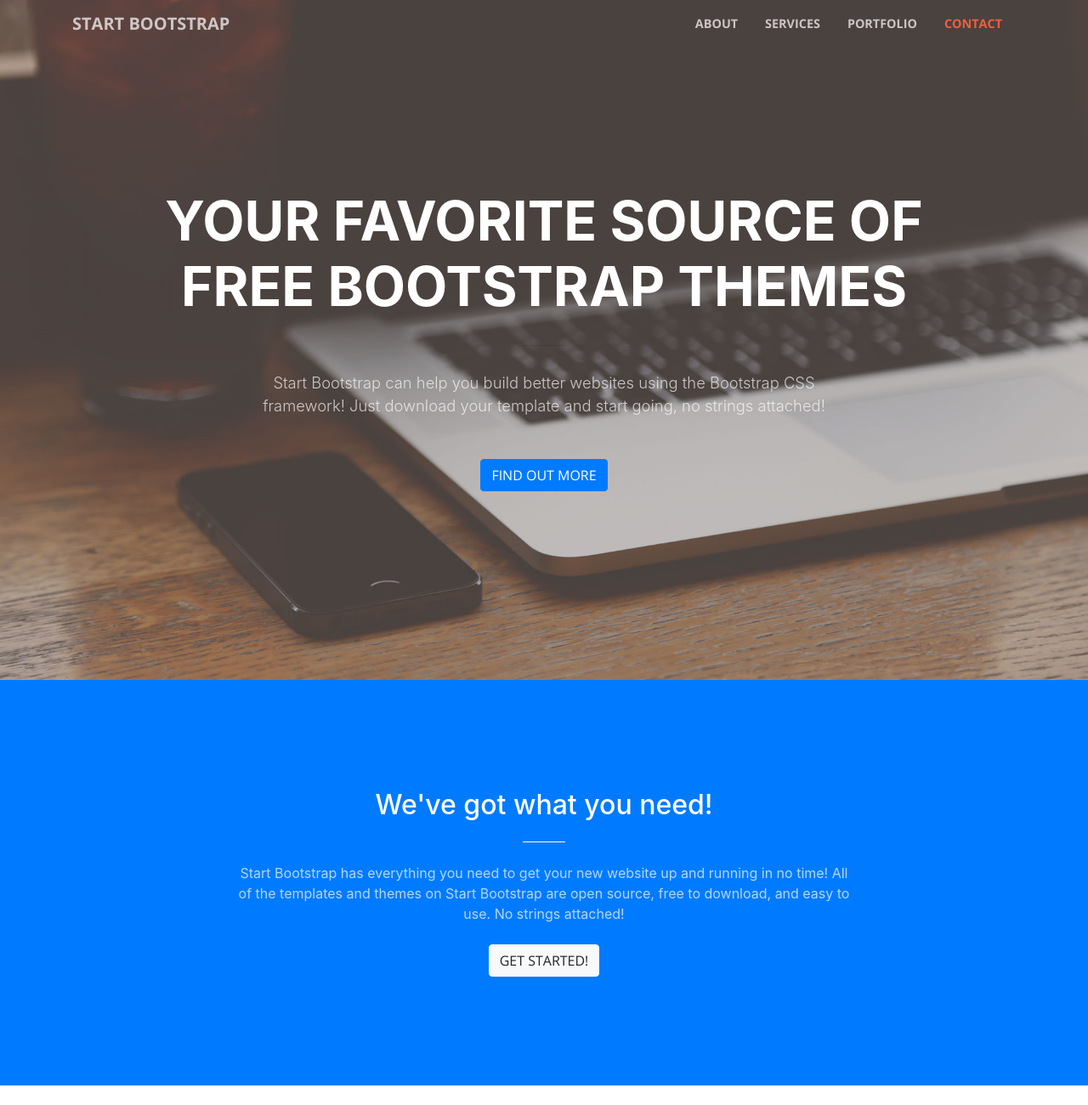
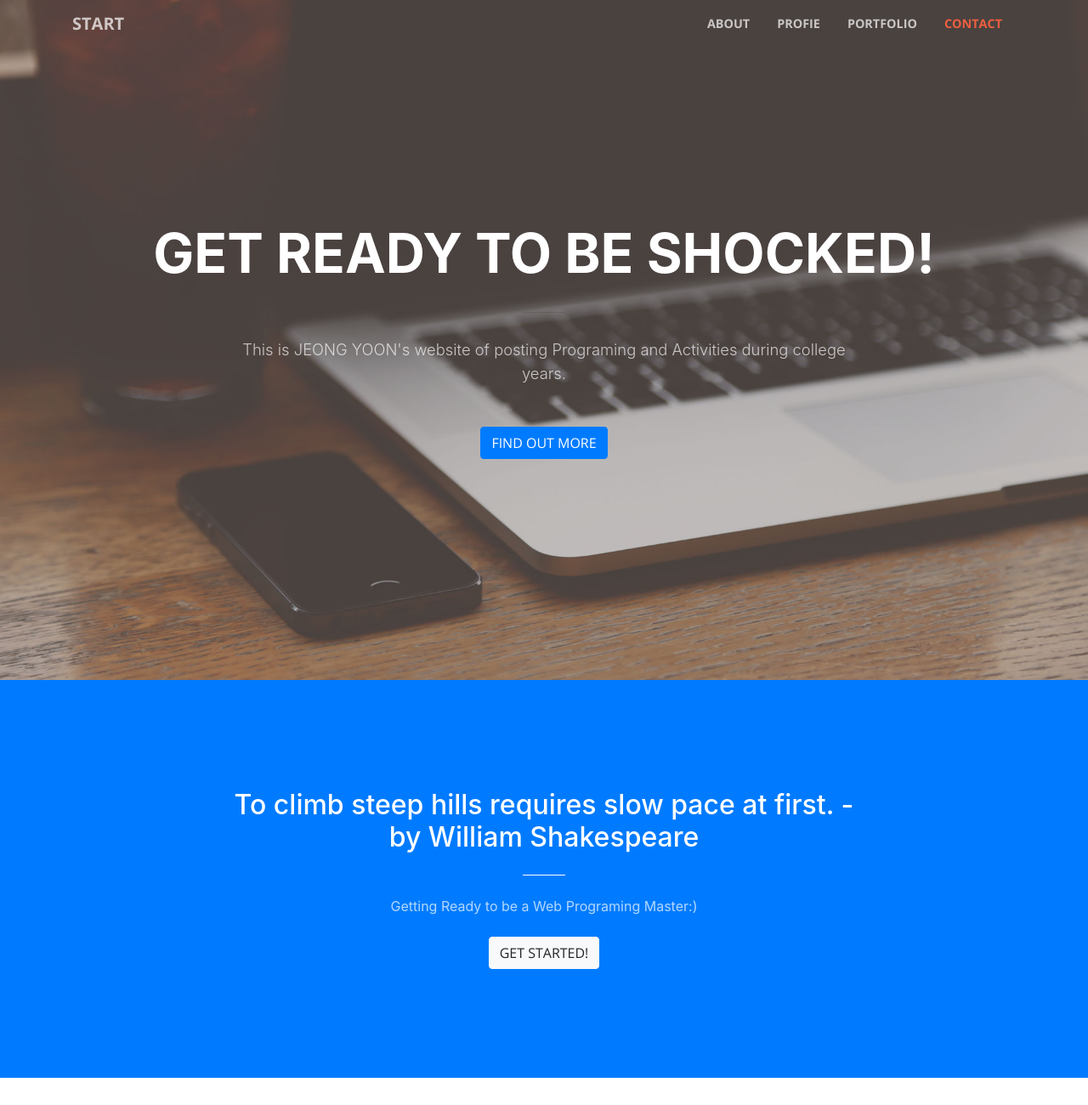
Before and after one commit to arochoi/arochoi.github.io, a website with bundled scripts: page index.html in a window 1280 px wide. Shown: the top 1300 px of the page at 85% size. Built offline with nearby package versions, Linux system fonts and the light colour scheme.

Commit message:
change main text

```diff
--- a/index.html
+++ b/index.html
@@ -8,7 +8,7 @@
     <meta name="description" content="">
     <meta name="author" content="">
 
-    <title>Creative - Start Bootstrap Theme</title>
+    <title>Creative - Start!</title>
 
     <!-- Bootstrap core CSS -->
     <link href="vendor/bootstrap/css/bootstrap.min.css" rel="stylesheet">
@@ -31,7 +31,7 @@
     <!-- Navigation -->
     <nav class="navbar navbar-expand-lg navbar-light fixed-top" id="mainNav">
       <div class="container">
-        <a class="navbar-brand js-scroll-trigger" href="#page-top">Start Bootstrap</a>
+        <a class="navbar-brand js-scroll-trigger" href="#page-top">Start</a>
         <button class="navbar-toggler navbar-toggler-right" type="button" data-toggle="collapse" data-target="#navbarResponsive" aria-controls="navbarResponsive" aria-expanded="false" aria-label="Toggle navigation">
           <span class="navbar-toggler-icon"></span>
         </button>
@@ -41,7 +41,7 @@
               <a class="nav-link js-scroll-trigger" href="#about">About</a>
             </li>
             <li class="nav-item">
-              <a class="nav-link js-scroll-trigger" href="#services">Services</a>
+              <a class="nav-link js-scroll-trigger" href="#services">Profie</a>
             </li>
             <li class="nav-item">
               <a class="nav-link js-scroll-trigger" href="#portfolio">Portfolio</a>
@@ -59,12 +59,12 @@
         <div class="row">
           <div class="col-lg-10 mx-auto">
             <h1 class="text-uppercase">
-              <strong>Your Favorite Source of Free Bootstrap Themes</strong>
+              <strong>Get Ready To Be SHOCKED!</strong>
             </h1>
             <hr>
           </div>
           <div class="col-lg-8 mx-auto">
-            <p class="text-faded mb-5">Start Bootstrap can help you build better websites using the Bootstrap CSS framework! Just download your template and start going, no strings attached!</p>
+            <p class="text-faded mb-5">This is JEONG YOON's website of posting Programing and Activities during college years.</p>
             <a class="btn btn-primary btn-xl js-scroll-trigger" href="#about">Find Out More</a>
           </div>
         </div>
@@ -75,9 +75,9 @@
       <div class="container">
         <div class="row">
           <div class="col-lg-8 mx-auto text-center">
-            <h2 class="section-heading text-white">We've got what you need!</h2>
+            <h2 class="section-heading text-white">To climb steep hills requires slow pace at first. - by William Shakespeare</h2>
             <hr class="light my-4">
-            <p class="text-faded mb-4">Start Bootstrap has everything you need to get your new website up and running in no time! All of the templates and themes on Start Bootstrap are open source, free to download, and easy to use. No strings attached!</p>
+            <p class="text-faded mb-4">Getting Ready to be a Web Programing Master:)</p>
             <a class="btn btn-light btn-xl js-scroll-trigger" href="#services">Get Started!</a>
           </div>
         </div>
```
